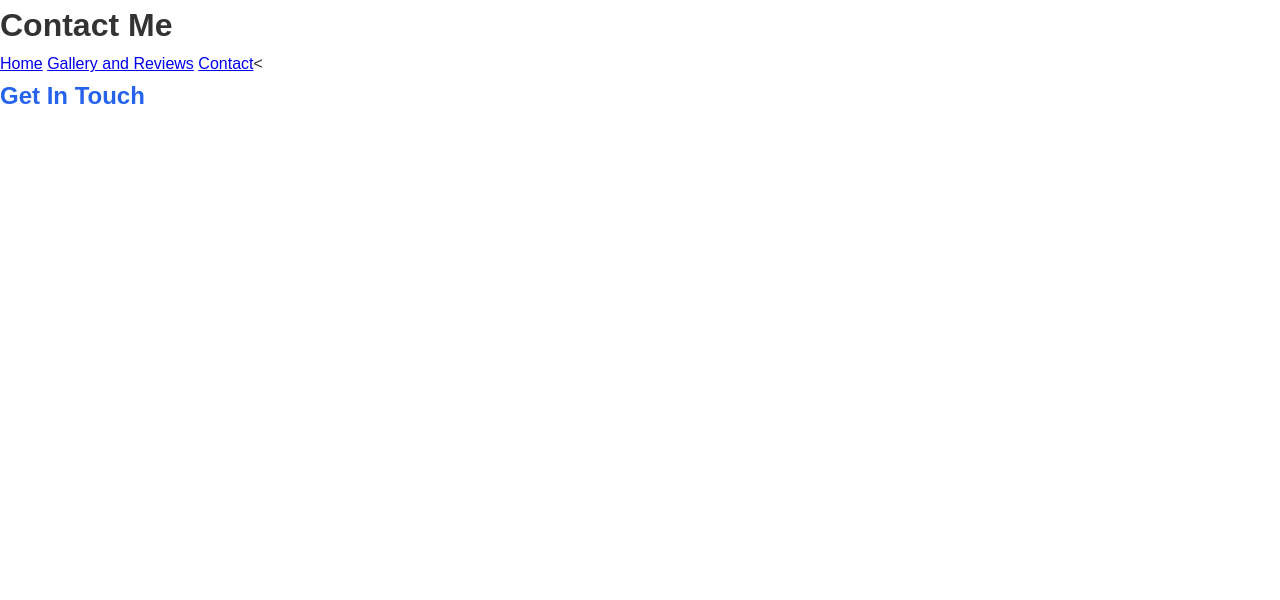
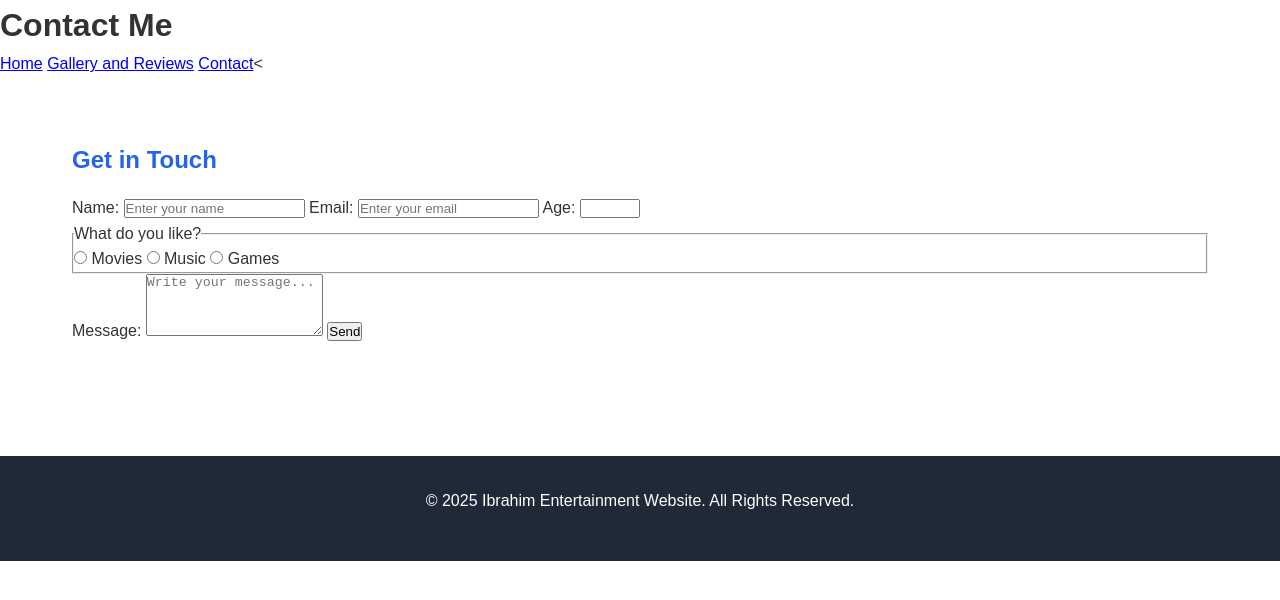
Before and after one commit to bayewuibrahim25/Entertainment, a plain HTML site: page contactpage.html in a window 1280 px wide. Drawn offline with Linux system fonts and the light colour scheme.

Commit message:
Revamp contact form with additional fields

```diff
--- a/contactpage.html
+++ b/contactpage.html
@@ -16,6 +16,39 @@
             </ul>
         </nav>
     </header>
-    <h2>Get In Touch</h2>
-    <form
-    <
+
+<main>
+  <section>
+    <h2>Get in Touch</h2>
+    <form action="#" method="post">
+
+      <label for="name">Name:</label>
+      <input type="text" id="name" name="name" placeholder="Enter your name" required>
+
+      <label for="email">Email:</label>
+      <input type="email" id="email" name="email" placeholder="Enter your email" required>
+
+      <label for="age">Age:</label>
+      <input type="number" id="age" name="age" min="10" max="100">
+
+      <fieldset>
+        <legend>What do you like?</legend>
+        <label><input type="radio" name="interest" value="movies"> Movies</label>
+        <label><input type="radio" name="interest" value="music"> Music</label>
+        <label><input type="radio" name="interest" value="games"> Games</label>
+      </fieldset>
+
+      <label for="message">Message:</label>
+      <textarea id="message" name="message" rows="4" placeholder="Write your message..."></textarea>
+
+      <button type="submit">Send</button>
+
+    </form>
+  </section>
+</main>
+
+<footer>
+  <p>&copy; 2025 Ibrahim Entertainment Website. All Rights Reserved.</p>
+    </footer>
+</body>
+</html>
```
